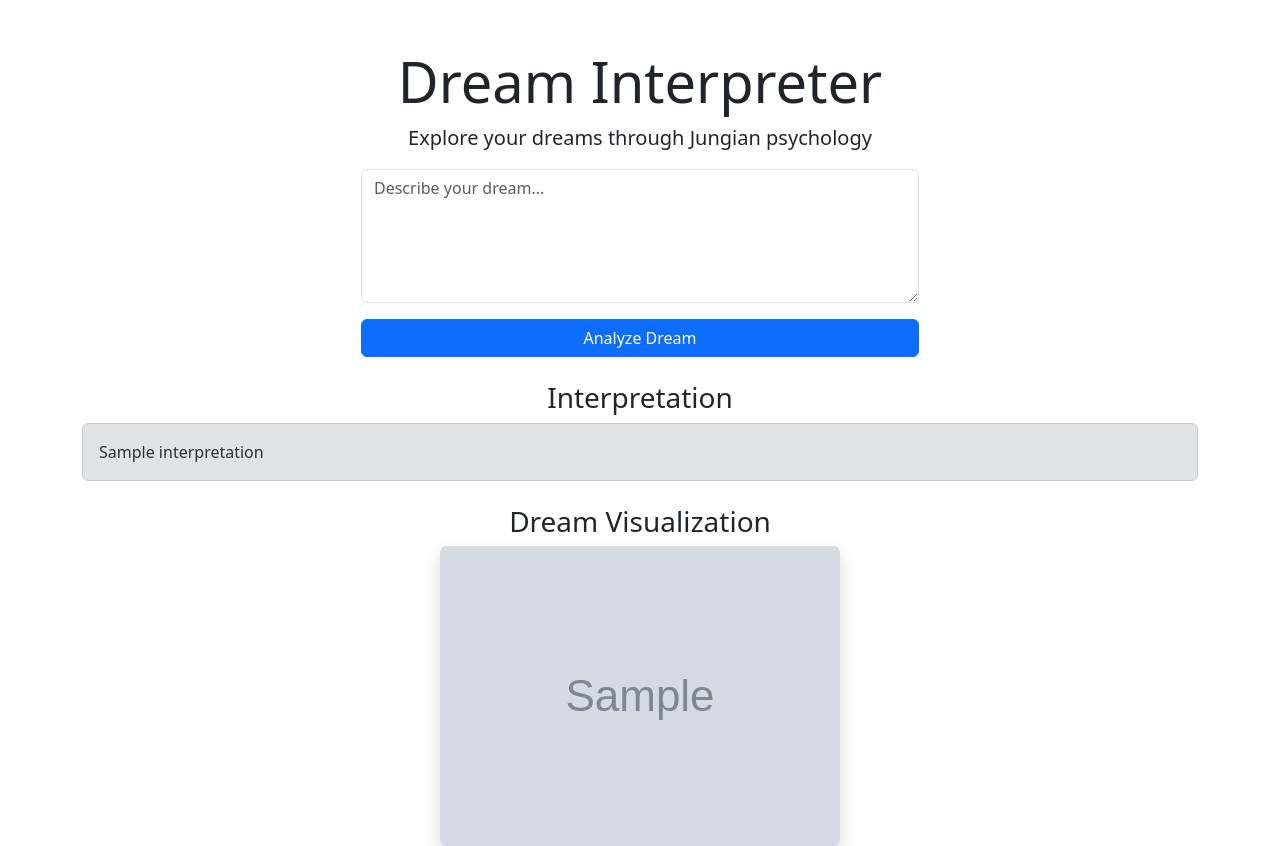
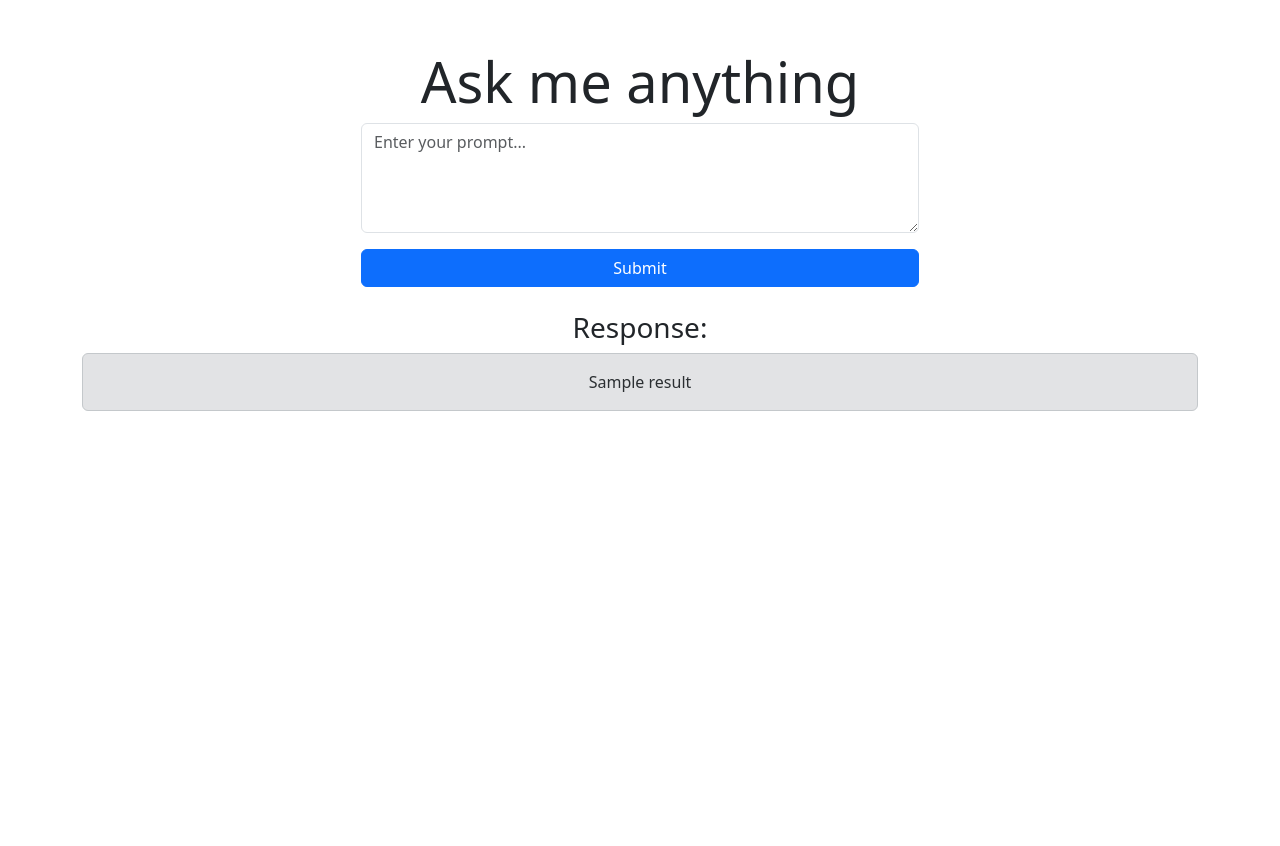
Before and after one commit to Arianna19/CART498-A4, a Flask app: template templates/index.html in a window 1280 px wide. After the commit the page ends 411 px from the top, so only its background shows below. Run offline with Flask 3, Linux system fonts and the light colour scheme; the template is opened without the code that fills it: most values are stand-ins (such as "Sample title", 1, 10 or a date in 2020); grey boxes marked "Sample" are stand-in pictures.

Commit message:
starting from scratch because nothing is working

```diff
--- a/app.py
+++ b/app.py
@@ -1,75 +1,30 @@
 from flask import Flask, render_template, request
-from openai import OpenAI
+import openai
 import os
-import base64
 from dotenv import load_dotenv
 
-load_dotenv()
+load_dotenv()  # Load environment variables from .env
 
 app = Flask(__name__)
-client = OpenAI(api_key=os.getenv("OPENAI_API_KEY"))
-
-JUNG_PROMPT = """
-You are a Jungian dream analyst.
-Analyze dreams using Carl Jung's analytical psychology.
-Focus on archetypes, symbolism, the collective unconscious,
-and individuation. Write clearly and reflectively.
-"""
+openai.api_key = os.getenv("OPENAI_API_KEY")  # Securely load API key
 
 @app.route("/", methods=["GET", "POST"])
 def index():
-    interpretation = None
-    image_url = None
-
+    result = None
     if request.method == "POST":
-        dream = request.form["prompt"]
-
+        prompt = request.form["prompt"]
         try:
-            # ---- TEXT ANALYSIS ----
-            text_response = client.responses.create(
+            response = openai.responses.create(
                 model="gpt-4.1",
-                input=[
-                    {"role": "system", "content": JUNG_PROMPT},
-                    {"role": "user", "content": dream}
-                ],
-                max_output_tokens=150,
-                temperature=0.7
+                input=[{"role": "developer", "content": "You are a psychedelic AI that speaks in the way Yoda from star wars speaks and use some William Shakespeare to make your answers barely comprehendable."},
+                          {"role": "user", "content": prompt}],
+                          temperature=1.2,
+                          max_output_tokens=50
             )
-
-            interpretation = text_response.output_text
-
-            # ---- IMAGE GENERATION ----
-            image_prompt = f"""
-            Surreal dream imagery inspired by Jungian psychology.
-            Symbolic, emotional, painterly style.
-            Dream description:
-            {dream}
-            """
-
-            image_response = client.images.generate(
-                model="gpt-image-1",
-                prompt=image_prompt,
-                size="auto"
-            )
-
-            image_base64 = image_response.data[0].b64_json
-            image_bytes = base64.b64decode(image_base64)
-
-            # Save image safely to static folder
-            image_path = "static/dream.png"
-            with open(image_path, "wb") as f:
-                f.write(image_bytes)
-
-            image_url = "/" + image_path
-
+            result = response.output_text
         except Exception as e:
-            interpretation = f"Error: {str(e)}"
-
-    return render_template(
-        "index.html",
-        interpretation=interpretation,
-        image_url=image_url
-    )
+            result = f"Error: {str(e)}"
+    return render_template("index.html", result=result)
 
 if __name__ == "__main__":
-    app.run(debug=True)
+    app.run(debug=True)  # Run locally for testing
--- a/templates/index.html
+++ b/templates/index.html
@@ -3,38 +3,24 @@
 <head>
     <meta charset="UTF-8">
     <meta name="viewport" content="width=device-width, initial-scale=1.0">
-    <title>Dream Interpreter</title>
-    <link href="https://cdn.jsdelivr.net/npm/bootstrap@5.3.3/dist/css/bootstrap.min.css" rel="stylesheet">
+    <title>Ask me anything</title>
+    <link href="https://cdn.jsdelivr.net/npm/bootstrap@5.3.3/dist/css/bootstrap.min.css" rel="stylesheet" integrity="sha384-QWTKZyjpPEjISv5WaRU9OFeRpok6YctnYmDr5pNlyT2bRjXh0JMhjY6hW+ALEwIH" crossorigin="anonymous">
 </head>
 <body>
     <div class="container text-center mt-5">
-        <h1 class="display-4">Dream Interpreter</h1>
-        <p class="lead">Explore your dreams through Jungian psychology</p>
-
+        <h1 class="display-4">Ask me anything</h1>
         <form method="POST" class="mx-auto col-md-8 col-lg-6">
             <div class="mb-3">
-                <textarea
-                    name="prompt"
-                    rows="5"
-                    class="form-control"
-                    placeholder="Describe your dream..."
-                    required></textarea>
+                <textarea name="prompt" rows="4" class="form-control" placeholder="Enter your prompt..."></textarea>
             </div>
             <div class="d-grid">
-                <input type="submit" value="Analyze Dream" class="btn btn-primary">
+                <input type="submit" value="Submit" class="btn btn-primary">
             </div>
         </form>
 
-        {% if interpretation %}
-            <h3 class="mt-4">Interpretation</h3>
-            <div class="alert alert-secondary text-start">
-                {{ interpretation }}
-            </div>
-        {% endif %}
-
-        {% if image_url %}
-            <h3 class="mt-4">Dream Visualization</h3>
-            <img src="{{ image_url }}" class="img-fluid rounded shadow">
+        {% if result %}
+            <h3 class="mt-4">Response:</h3>
+            <div class="alert alert-secondary">{{ result }}</div>
         {% endif %}
     </div>
 </body>
```
Also changed, not shown: static/dream.png (deleted).
